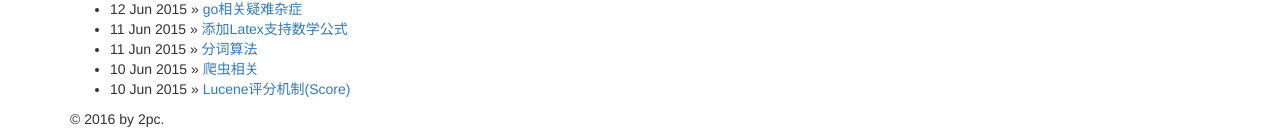
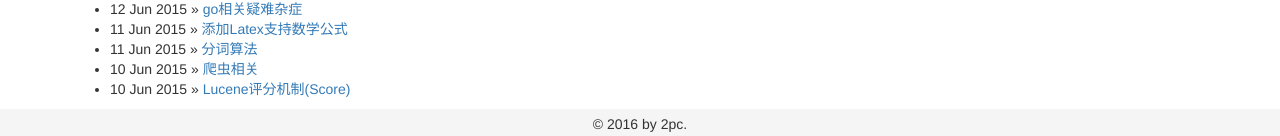
Before and after one commit to luyee/2pc.github.io, a Jekyll site: the page built from index.md, in a window 1280 px wide. Shown: the part 982-1118 px from the top of the page. Built offline with Jekyll 4.4.1, drawn with Linux system fonts in a browser that asks for light colours; nearby versions of some CDN libraries; library files that are not in the unit come from our copies.

Commit message:
Update default.html

```diff
--- a/_includes/themes/bootstrap-3/default.html
+++ b/_includes/themes/bootstrap-3/default.html
@@ -17,13 +17,13 @@
     <meta name="viewport" content="width=device-width, initial-scale=1.0">
 
     <!-- Bootstrap styles -->
-    <link href="{{ ASSET_PATH }}/bootstrap-3.3.1/css/bootstrap.min.css" rel="stylesheet">
+    <link href="{{ ASSET_PATH }}/bootstrap-3/bootstrap-3.3.1/css/bootstrap.min.css" rel="stylesheet">
     <!-- Optional theme -->
-    <link href="{{ ASSET_PATH }}/bootstrap-3.3.1/css/bootstrap-theme.min.css" rel="stylesheet">
+    <link href="{{ ASSET_PATH }}/bootstrap-3/bootstrap-3.3.1/css/bootstrap-theme.min.css" rel="stylesheet">
     <!-- Custom styles -->
-    <link href="{{ ASSET_PATH }}/css/style.css?body=1" rel="stylesheet" type="text/css" media="all">
+    <link href="{{ ASSET_PATH }}/bootstrap-3/css/style.css?body=1" rel="stylesheet" type="text/css" media="all">
     <!-- google code prettify -->
-    <link href="{{ ASSET_PATH }}/google-code-prettify/prettify.css" rel="stylesheet" type="text/css" media="all">
+    <link href="{{ ASSET_PATH }}/bootstrap-3/google-code-prettify/prettify.css" rel="stylesheet" type="text/css" media="all">
 
     <!-- HTML5 Shim and Respond.js IE8 support of HTML5 elements and media queries -->
     <!-- WARNING: Respond.js doesn't work if you view the page via file:// -->
@@ -119,10 +119,10 @@
          src="http://cdn.mathjax.org/mathjax/latest/MathJax.js?config=TeX-AMS-MML_HTMLorMML">
     </script>
 
-    <script src="{{ ASSET_PATH }}/jquery-1.11.2.min.js"></script>
-    <script src="{{ ASSET_PATH }}/bootstrap-3.3.1/js/bootstrap.min.js"></script>
-    <script src="{{ ASSET_PATH }}/js/application.js"></script>
-    <script src="{{ ASSET_PATH }}/google-code-prettify/prettify.js"></script>
+    <script src="{{ ASSET_PATH }}/bootstrap-3/jquery-1.11.2.min.js"></script>
+    <script src="{{ ASSET_PATH }}/bootstrap-3/bootstrap-3.3.1/js/bootstrap.min.js"></script>
+    <script src="{{ ASSET_PATH }}/bootstrap-3/js/application.js"></script>
+    <script src="{{ ASSET_PATH }}/bootstrap-3/google-code-prettify/prettify.js"></script>
     <script type="text/javascript">
       $(document).ready(function() {
         /*google-code-prettify*/
```
